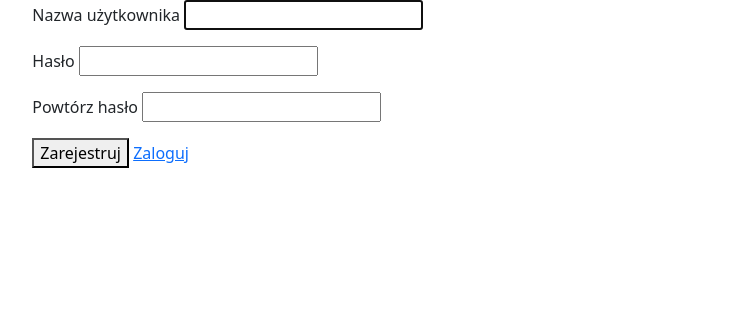
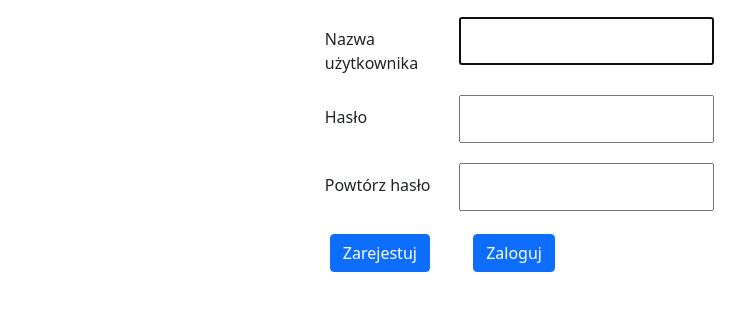
Before and after one commit to DzikiCzosnek99/Aplikacja_Do_Tworzenia_Ankiet, a Django app: page /register/ in a window 1280 px wide. Shown: the part 56-367 px from the top of the page, without its empty margins (193-938 px from the left). Run offline with Django 4.2, Linux system fonts and the light colour scheme; some libraries are stand-ins or nearby versions.

Commit message:
login add register page styling

```diff
--- a/MakeQuestionnaire/main/static/css/style.css
+++ b/MakeQuestionnaire/main/static/css/style.css
@@ -23,3 +23,14 @@
     color:black;
     background-color:blueviolet;
 }
+
+.logerr{
+    color:red;
+}
+
+#id_username,
+#id_password1,
+#id_password2{
+    padding:10px;
+    margin-top:-10px;
+}
--- a/MakeQuestionnaire/main/templates/main/register.html
+++ b/MakeQuestionnaire/main/templates/main/register.html
@@ -1,12 +1,32 @@
 {% extends 'base.html' %}
 {% block content %}
-    <form method="post" action="">
+<div class="container">
+        <form method="post" action="">
         {% csrf_token %}
-        <p>Nazwa użytkownika {{form.username}}</p>
-        <p>Hasło {{form.password1}}</p>
-        <p>Powtórz hasło {{form.password2}}</p>
-        <button type="submit">Zarejestruj</button>
-        <a href="{% url 'login' %}">Zaloguj</a>
-        <p>{{message}}</p>
-    </form>
+            <div class="mb-3 row">
+                <div class="col-4"></div>
+                <label for="id_username" class="col-sm-2 col-form-label" style="margin-top:20px;">Nazwa użytkownika</label>
+                <div class="col-sm-2 col-form-label" style="margin-top:20px;">{{form.username}}</div>
+            </div>
+            <div class="mb-3 row">
+                <div class="col-4"></div>
+                <label for="id_password1" class="col-sm-2 col-form-label" >Hasło</label>
+                <div class="col-sm-2 col-form-label" >{{form.password1}}</div>
+            </div>
+            <div class="mb-3 row">
+                <div class="col-4"></div>
+                <label for="id_password2" class="col-sm-2 col-form-label" >Powtórz hasło</label>
+                <div class="col-sm-2 col-form-label" >{{form.password2}}</div>
+            </div>
+            <div class="row">
+                <div class="col-4"></div>
+                <div class="col-2 text-center"><button class="btn btn-primary" type="submit">Zarejestuj</button></div>
+                <div class="col-2 text-center"><a href="{% url 'login' %}" class="btn btn-primary">Zaloguj</a></div>
+            </div>
+            <div class="row">
+                <div class="col-4"></div>
+                <div class="col-4 text-center" style="margin-top:20px;"><p class="logerr">{{message}}</p></div>
+            </div>
+        </form>
+</div>
 {% endblock %}
--- a/MakeQuestionnaire/main/views.py
+++ b/MakeQuestionnaire/main/views.py
@@ -183,6 +183,7 @@ def register(request):
             user = User(username=username, password=password1)
             user.save()
             return redirect('/login')
+    print(message)
     context = {'form': form, 'message': message}
     return render(request, 'register.html', context)
 
```
Also changed, not shown: MakeQuestionnaire/main/templates/main/login.html (+11 -7 lines), MakeQuestionnaire/db.sqlite3, MakeQuestionnaire/main/forms.py (line endings or trailing spaces).
